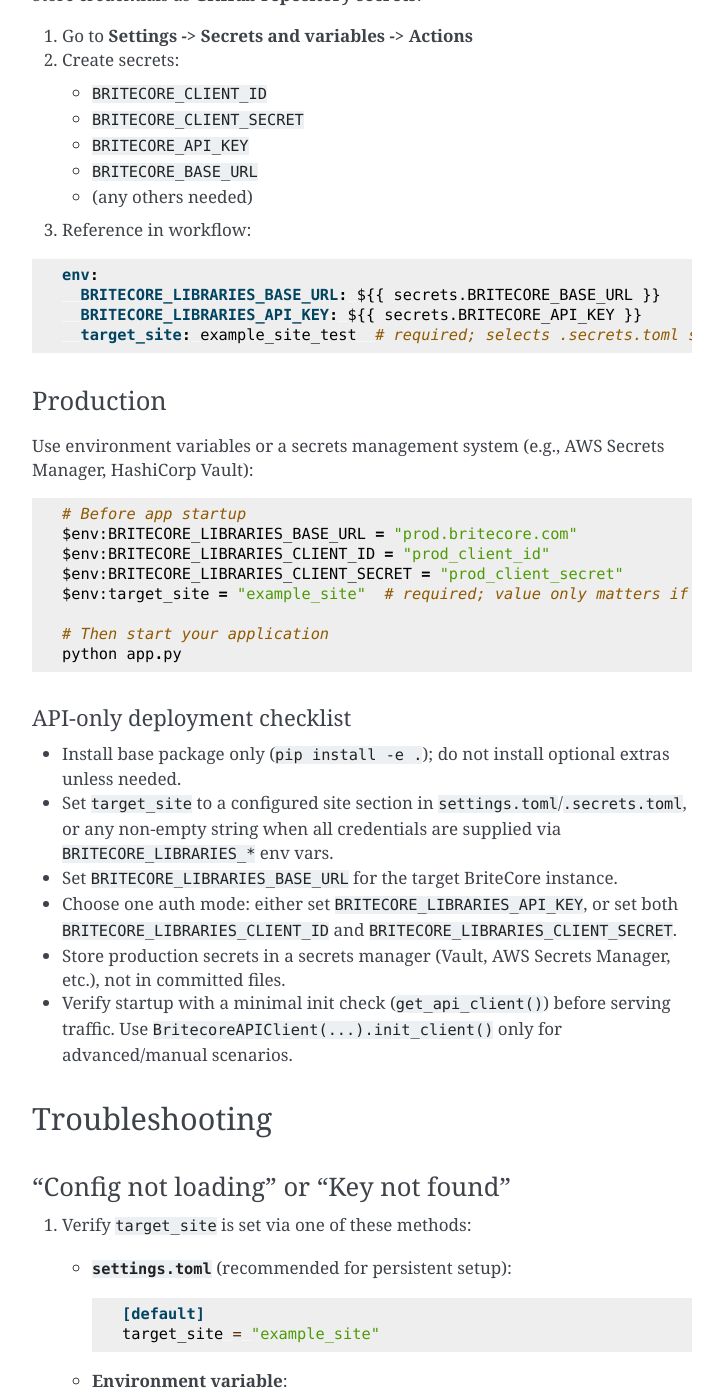
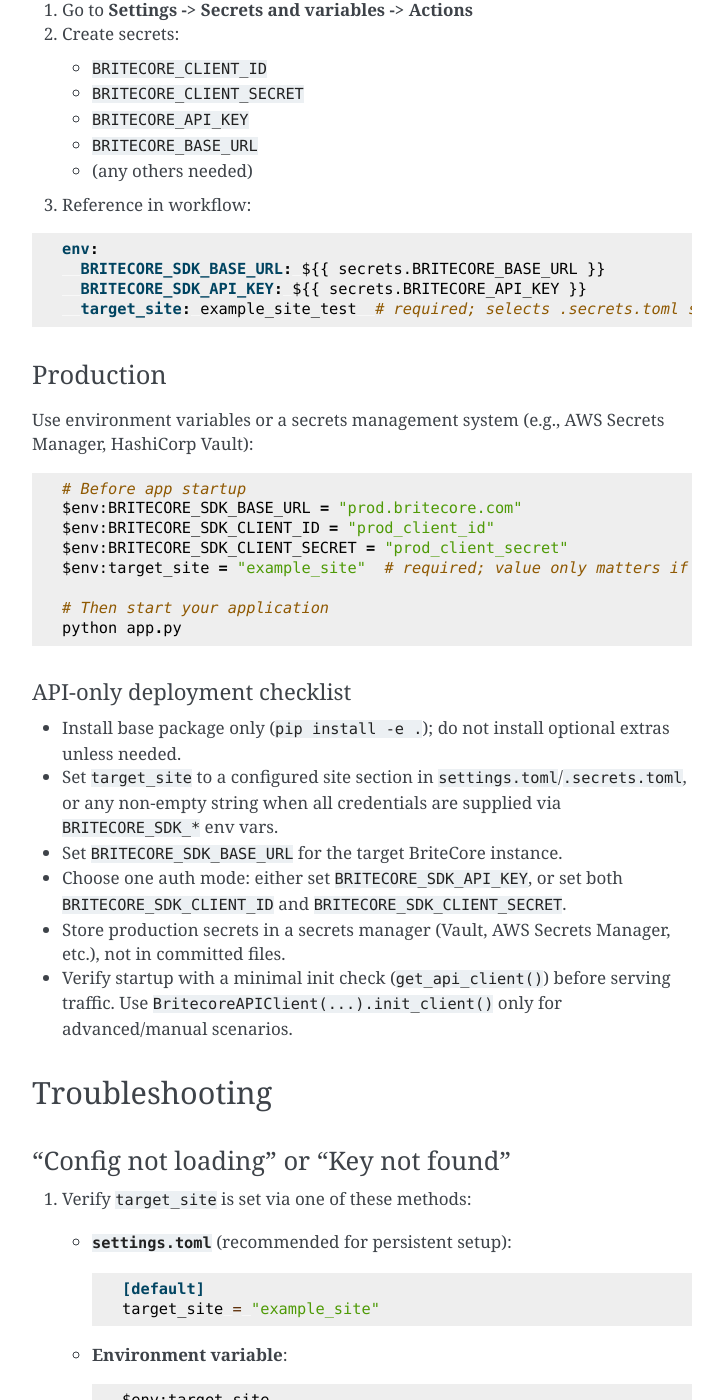
Before and after one commit to sshimek42/britecore_sdk, a Sphinx documentation site: the page built from docs/CONFIGURATION.md, in a window 1280 px wide and 1400 px high, scrolled down 6362 px. Shown: the whole window, without its empty margins (388-1111 px from the left). Built offline with Sphinx 7.4.7, drawn with Linux system fonts in a browser that asks for light colours; some of the changed text lies outside the part shown.

Commit message:
Rename env var prefix from BRITECORE_LIBRARIES to BRITECORE_SDK
Agent-Logs-Url: https://github.com/sshimek42/britecore_libraries/sessions/90e6da63-5659-4348-953c-084eaf2710af

Co-authored-by: sshimek42 <92750108+sshimek42@users.noreply.github.com>

````diff
--- a/docs/CONFIGURATION.md
+++ b/docs/CONFIGURATION.md
@@ -132,8 +132,8 @@ You can set `target_site` and override config values with environment variables:
 # Set the active site (alternative: set target_site in settings.toml [default])
 $env:target_site = "example_site"
 
-# Override a specific setting (BRITECORE_LIBRARIES_* env vars take precedence over .secrets.toml)
-$env:BRITECORE_LIBRARIES_BASE_URL = "custom.britecore.com"
+# Override a specific setting (BRITECORE_SDK_* env vars take precedence over .secrets.toml)
+$env:BRITECORE_SDK_BASE_URL = "custom.britecore.com"
 
 # System selection (for regex maps, if applicable)
 $env:system = "example_site"
@@ -147,7 +147,7 @@ $env:system = "example_site"
 
 **Role of `target_site`:** `target_site` selects which section of `.secrets.toml` (and
 `settings.toml`) is used to load credentials. When **all** required credentials are supplied via
-`BRITECORE_LIBRARIES_*` environment variables, the specific `target_site` value does not affect
+`BRITECORE_SDK_*` environment variables, the specific `target_site` value does not affect
 which credentials are loaded — env vars take precedence over TOML values regardless of the
 section name. However, `target_site` is still required for client initialization. If any required
 credential is missing from env vars, the client will fall back to the `.secrets.toml` section
@@ -155,7 +155,7 @@ matching the `target_site` value, so the name must correspond to a real section
 
 **Priority order for other config values (highest to lowest):**
 
-1. Environment variables (e.g., `BRITECORE_LIBRARIES_*`)
+1. Environment variables (e.g., `BRITECORE_SDK_*`)
 2. `.secrets.toml` values (all base_url and credentials)
 3. `settings.toml` values (urllib3 defaults and site definitions)
 4. Built-in defaults
@@ -246,7 +246,7 @@ The utility also warns when sensitive keys (`api_key`, `client_id`,
 
 | Error | Cause | Fix |
 | ----- | ----- | --- |
-| `BritecoreKeyError` | Missing `base_url` | Add `base_url` to `.secrets.toml` site section or set `BRITECORE_LIBRARIES_BASE_URL` |
+| `BritecoreKeyError` | Missing `base_url` | Add `base_url` to `.secrets.toml` site section or set `BRITECORE_SDK_BASE_URL` |
 | `BritecoreKeyError` | Missing `client_id`/`client_secret` | Add both for OAuth, or add `api_key` for API key auth |
 | `BritecoreKeyError` | Missing `api_key` | Add `api_key` to `.secrets.toml` |
 | Config not loading | `target_site` not set | Set `target_site` in `settings.toml` `[default]`, set `$env:target_site`, or pass to `init_api_client(target_site="site_name")` |
@@ -281,8 +281,8 @@ Store credentials as **GitHub repository secrets**:
 
 ```yaml
 env:
-  BRITECORE_LIBRARIES_BASE_URL: ${{ secrets.BRITECORE_BASE_URL }}
-  BRITECORE_LIBRARIES_API_KEY: ${{ secrets.BRITECORE_API_KEY }}
+  BRITECORE_SDK_BASE_URL: ${{ secrets.BRITECORE_BASE_URL }}
+  BRITECORE_SDK_API_KEY: ${{ secrets.BRITECORE_API_KEY }}
   target_site: example_site_test  # required; selects .secrets.toml section (any name works when all creds are in env vars)
 ```
 
@@ -292,9 +292,9 @@ Use environment variables or a secrets management system (e.g., AWS Secrets Mana
 
 ```powershell
 # Before app startup
-$env:BRITECORE_LIBRARIES_BASE_URL = "prod.britecore.com"
-$env:BRITECORE_LIBRARIES_CLIENT_ID = "prod_client_id"
-$env:BRITECORE_LIBRARIES_CLIENT_SECRET = "prod_client_secret"
+$env:BRITECORE_SDK_BASE_URL = "prod.britecore.com"
+$env:BRITECORE_SDK_CLIENT_ID = "prod_client_id"
+$env:BRITECORE_SDK_CLIENT_SECRET = "prod_client_secret"
 $env:target_site = "example_site"  # required; value only matters if .secrets.toml is also used
 
 # Then start your application
@@ -304,9 +304,9 @@ python app.py
 #### API-only deployment checklist
 
 - Install base package only (`pip install -e .`); do not install optional extras unless needed.
-- Set `target_site` to a configured site section in `settings.toml`/`.secrets.toml`, or any non-empty string when all credentials are supplied via `BRITECORE_LIBRARIES_*` env vars.
-- Set `BRITECORE_LIBRARIES_BASE_URL` for the target BriteCore instance.
-- Choose one auth mode: either set `BRITECORE_LIBRARIES_API_KEY`, or set both `BRITECORE_LIBRARIES_CLIENT_ID` and `BRITECORE_LIBRARIES_CLIENT_SECRET`.
+- Set `target_site` to a configured site section in `settings.toml`/`.secrets.toml`, or any non-empty string when all credentials are supplied via `BRITECORE_SDK_*` env vars.
+- Set `BRITECORE_SDK_BASE_URL` for the target BriteCore instance.
+- Choose one auth mode: either set `BRITECORE_SDK_API_KEY`, or set both `BRITECORE_SDK_CLIENT_ID` and `BRITECORE_SDK_CLIENT_SECRET`.
 - Store production secrets in a secrets manager (Vault, AWS Secrets Manager, etc.), not in committed files.
 - Verify startup with a minimal init check (`get_api_client()`) before serving traffic. Use `BritecoreAPIClient(...).init_client()` only for advanced/manual scenarios.
 
````
Also changed, not shown: ARCHITECTURE.md (+11 -11 lines), README.md (+22 -22 lines), SECURITY.md (+2 -2 lines), TROUBLESHOOTING.md (+4 -4 lines), 1 other file.
